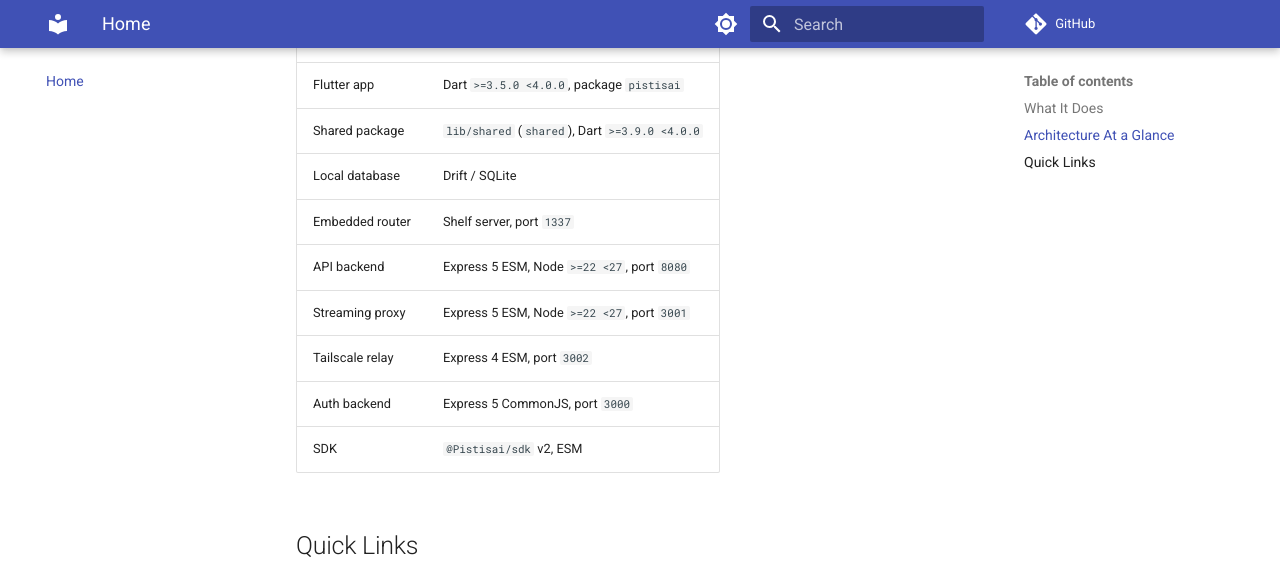
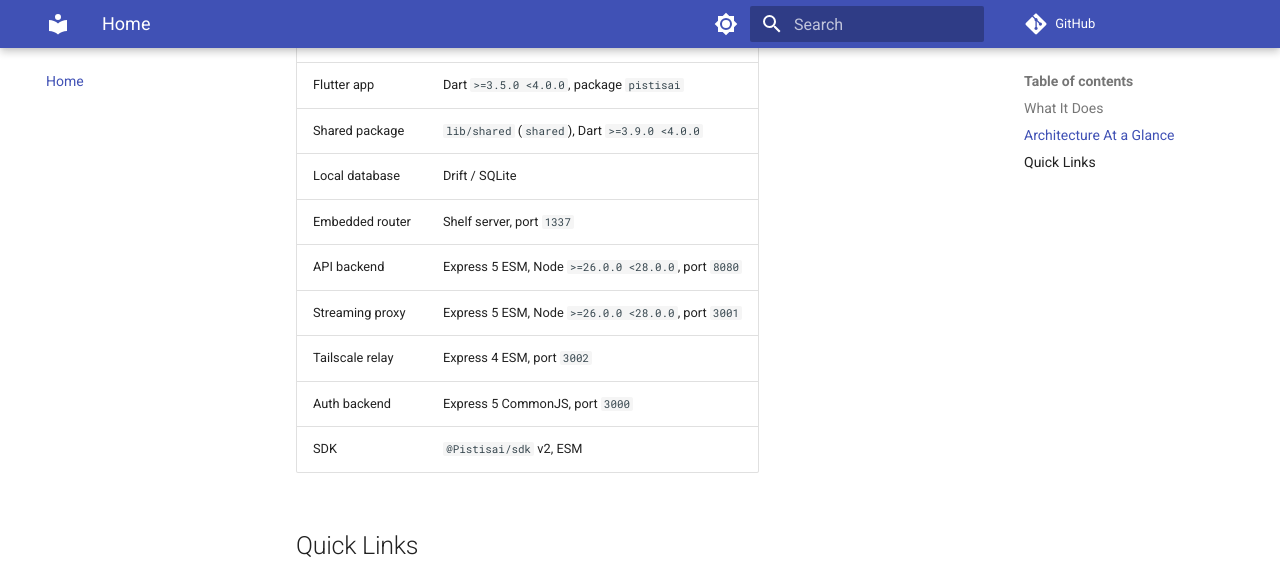
Before and after one commit to pistisAI/pistisai-app, an MkDocs documentation site: the page built from docs/index.md, in a window 1280 px wide and 900 px high, scrolled down 951 px. Shown: the top 562 px of the window. Built offline with MkDocs 1.6.1 and Material for MkDocs 9.7.7, drawn with Linux system fonts in a browser that asks for light colours; comment, search, counter and statistics services are not loaded.

Commit message:
ai(zoid): docs: align documented Node range with .nvmrc

```diff
--- a/docs/index.md
+++ b/docs/index.md
@@ -23,8 +23,8 @@ Pistisai is a local-first companion and desktop capability layer for agent runti
 | Shared package | `lib/shared` (`shared`), Dart `>=3.9.0 <4.0.0` |
 | Local database | Drift / SQLite |
 | Embedded router | Shelf server, port `1337` |
-| API backend | Express 5 ESM, Node `>=22 <27`, port `8080` |
-| Streaming proxy | Express 5 ESM, Node `>=22 <27`, port `3001` |
+| API backend | Express 5 ESM, Node `>=26.0.0 <28.0.0`, port `8080` |
+| Streaming proxy | Express 5 ESM, Node `>=26.0.0 <28.0.0`, port `3001` |
 | Tailscale relay | Express 4 ESM, port `3002` |
 | Auth backend | Express 5 CommonJS, port `3000` |
 | SDK | `@Pistisai/sdk` v2, ESM |
```
